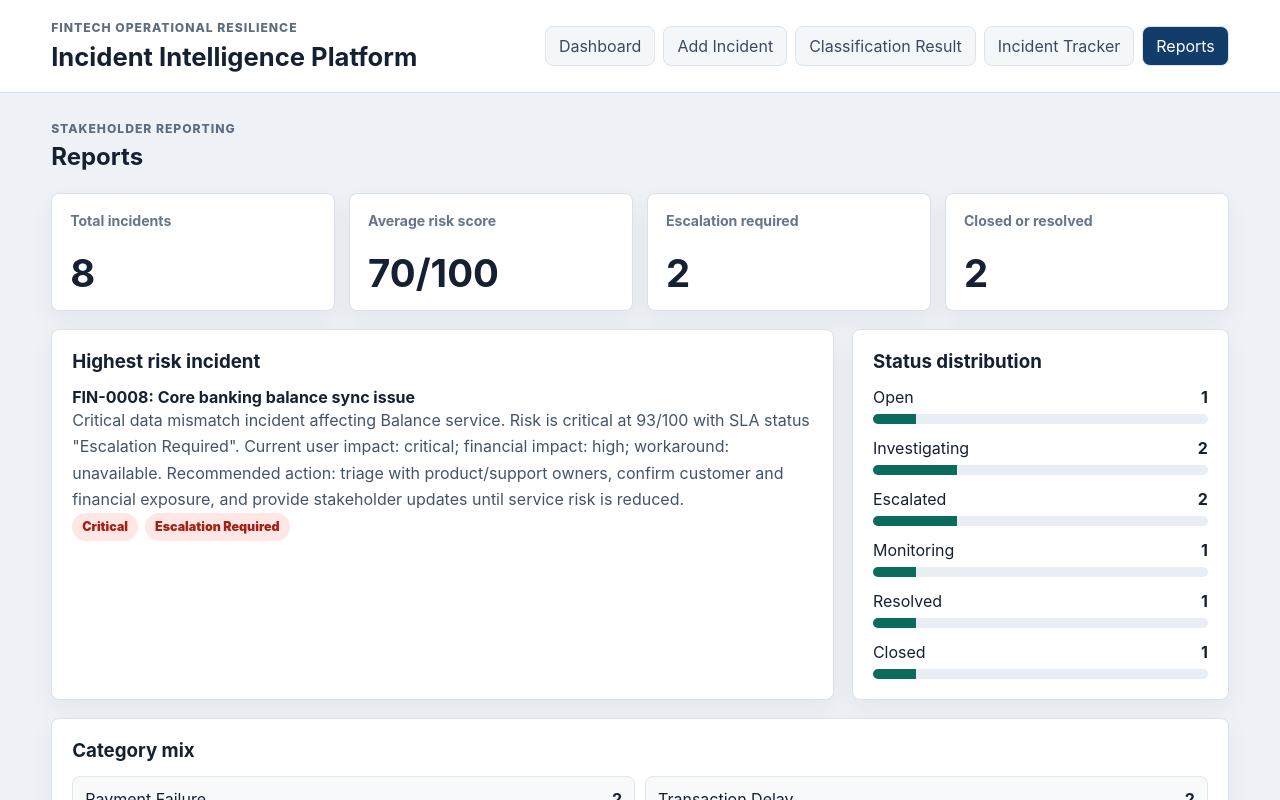
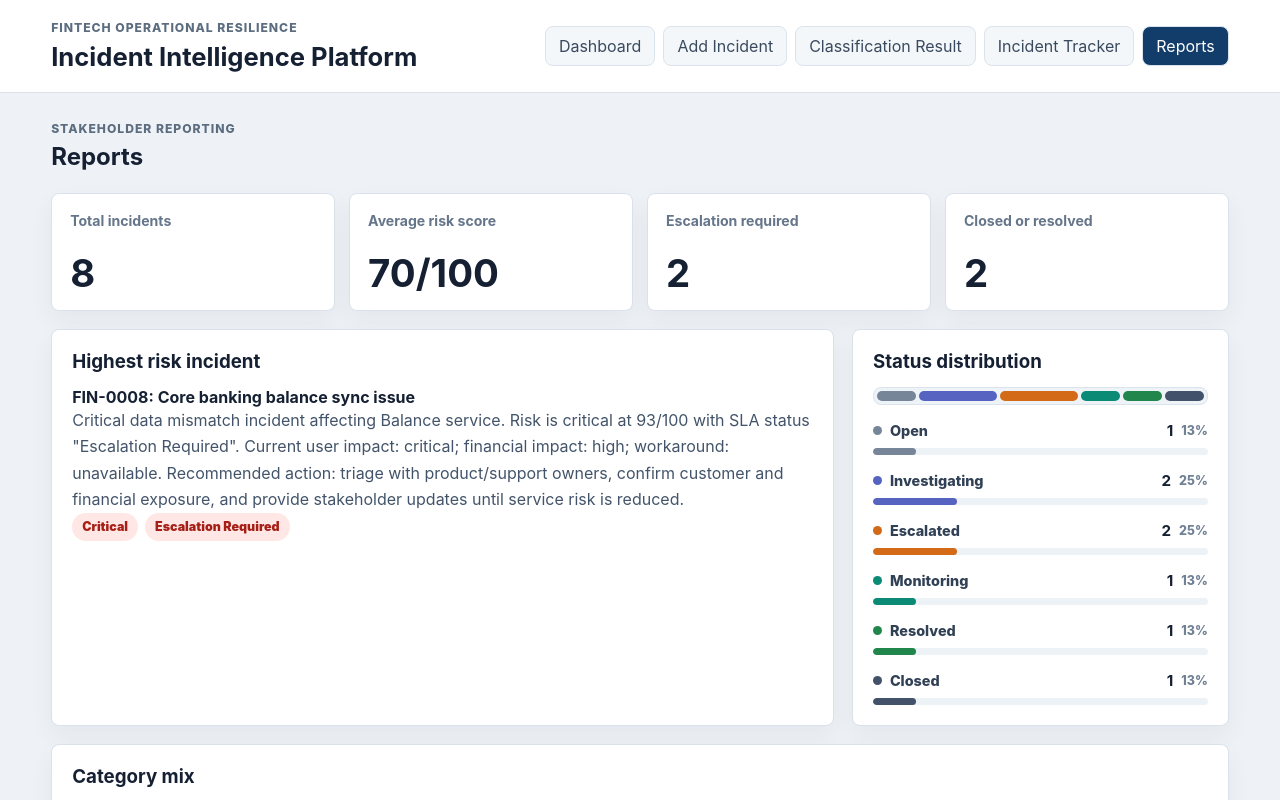
Before and after one commit to DataByRajesh/fintech-incident-intelligence-platform, a React (Vite) app: page / in a window 1280 px wide. Both pictures are taken after a click on the button "Open reports". Shown: the top 800 px of the page. Built offline with nearby package versions, Linux system fonts and the light colour scheme.

Commit message:
Polish report status distribution

```diff
--- a/src/components/Reports.tsx
+++ b/src/components/Reports.tsx
@@ -1,5 +1,5 @@
 import { RiskBadge, SlaBadge } from "./Badges";
-import { INCIDENT_CATEGORIES, INCIDENT_STATUSES, type Incident } from "../types/incident";
+import { INCIDENT_CATEGORIES, INCIDENT_STATUSES, type Incident, type IncidentStatus } from "../types/incident";
 
 interface ReportsProps {
   incidents: Incident[];
@@ -66,7 +66,19 @@ export function Reports({ incidents }: ReportsProps) {
 
         <article className="panel">
           <h3>Status distribution</h3>
-          <div className="bar-list">
+          <div className="status-distribution">
+            <div className="status-meter" aria-label="Incident status distribution">
+              {statusCounts
+                .filter((item) => item.count > 0)
+                .map((item) => (
+                  <span
+                    className={`status-segment ${statusClassName(item.status)}`}
+                    key={item.status}
+                    style={{ flexGrow: item.count }}
+                    title={`${item.status}: ${item.count}`}
+                  />
+                ))}
+            </div>
             {statusCounts.map((item) => (
               <ReportBar key={item.status} label={item.status} count={item.count} total={incidents.length} />
             ))}
@@ -89,17 +101,37 @@ export function Reports({ incidents }: ReportsProps) {
   );
 }
 
-function ReportBar({ label, count, total }: { label: string; count: number; total: number }) {
-  const width = total > 0 ? Math.max(6, Math.round((count / total) * 100)) : 0;
+const statusToneClass: Record<IncidentStatus, string> = {
+  Open: "status-open",
+  Investigating: "status-investigating",
+  Escalated: "status-escalated",
+  Monitoring: "status-monitoring",
+  Resolved: "status-resolved",
+  Closed: "status-closed",
+};
+
+function statusClassName(status: IncidentStatus) {
+  return statusToneClass[status];
+}
+
+function ReportBar({ label, count, total }: { label: IncidentStatus; count: number; total: number }) {
+  const percentage = total > 0 ? Math.round((count / total) * 100) : 0;
+  const width = count > 0 ? Math.max(8, percentage) : 0;
 
   return (
     <div className="report-bar">
-      <div>
-        <span>{label}</span>
-        <strong>{count}</strong>
+      <div className="report-bar-meta">
+        <span>
+          <i className={`status-dot ${statusClassName(label)}`} aria-hidden="true" />
+          {label}
+        </span>
+        <strong>
+          {count}
+          <small>{percentage}%</small>
+        </strong>
       </div>
       <span className="bar-track">
-        <span className="bar-fill" style={{ width: `${width}%` }} />
+        <span className={`bar-fill ${statusClassName(label)}`} style={{ width: `${width}%` }} />
       </span>
     </div>
   );
--- a/src/styles.css
+++ b/src/styles.css
@@ -478,32 +478,111 @@ dd {
   color: #5c6d80;
 }
 
-.bar-list {
+.bar-list,
+.status-distribution {
   display: grid;
   gap: 14px;
 }
 
+.status-distribution {
+  gap: 16px;
+}
+
+.status-meter {
+  background: #eef3f7;
+  border: 1px solid #dbe4ed;
+  border-radius: 8px;
+  display: flex;
+  gap: 3px;
+  height: 18px;
+  overflow: hidden;
+  padding: 3px;
+}
+
+.status-segment {
+  border-radius: 5px;
+  min-width: 10px;
+}
+
 .report-bar {
   display: grid;
-  gap: 7px;
+  gap: 8px;
 }
 
-.report-bar div {
+.report-bar-meta {
+  align-items: center;
   display: flex;
   justify-content: space-between;
+  gap: 12px;
+}
+
+.report-bar-meta span,
+.report-bar-meta strong {
+  align-items: center;
+  display: inline-flex;
+  gap: 8px;
+}
+
+.report-bar-meta span {
+  color: #314155;
+  font-size: 0.9rem;
+  font-weight: 800;
+}
+
+.report-bar-meta strong {
+  color: #162033;
+  font-size: 0.95rem;
+}
+
+.report-bar-meta small {
+  color: #718195;
+  font-size: 0.78rem;
+  font-weight: 800;
 }
 
 .bar-track {
-  background: #e9eef4;
+  background: #edf2f6;
   border-radius: 999px;
-  height: 10px;
+  height: 7px;
   overflow: hidden;
 }
 
 .bar-fill {
-  background: #0b6b5c;
+  border-radius: inherit;
   display: block;
   height: 100%;
+  transition: width 180ms ease;
+}
+
+.status-dot {
+  border-radius: 999px;
+  display: inline-block;
+  height: 9px;
+  width: 9px;
+}
+
+.status-open {
+  background: #768598;
+}
+
+.status-investigating {
+  background: #5663c1;
+}
+
+.status-escalated {
+  background: #d26a18;
+}
+
+.status-monitoring {
+  background: #0b8a76;
+}
+
+.status-resolved {
+  background: #20864b;
+}
+
+.status-closed {
+  background: #42526a;
 }
 
 .span-panel {
```
